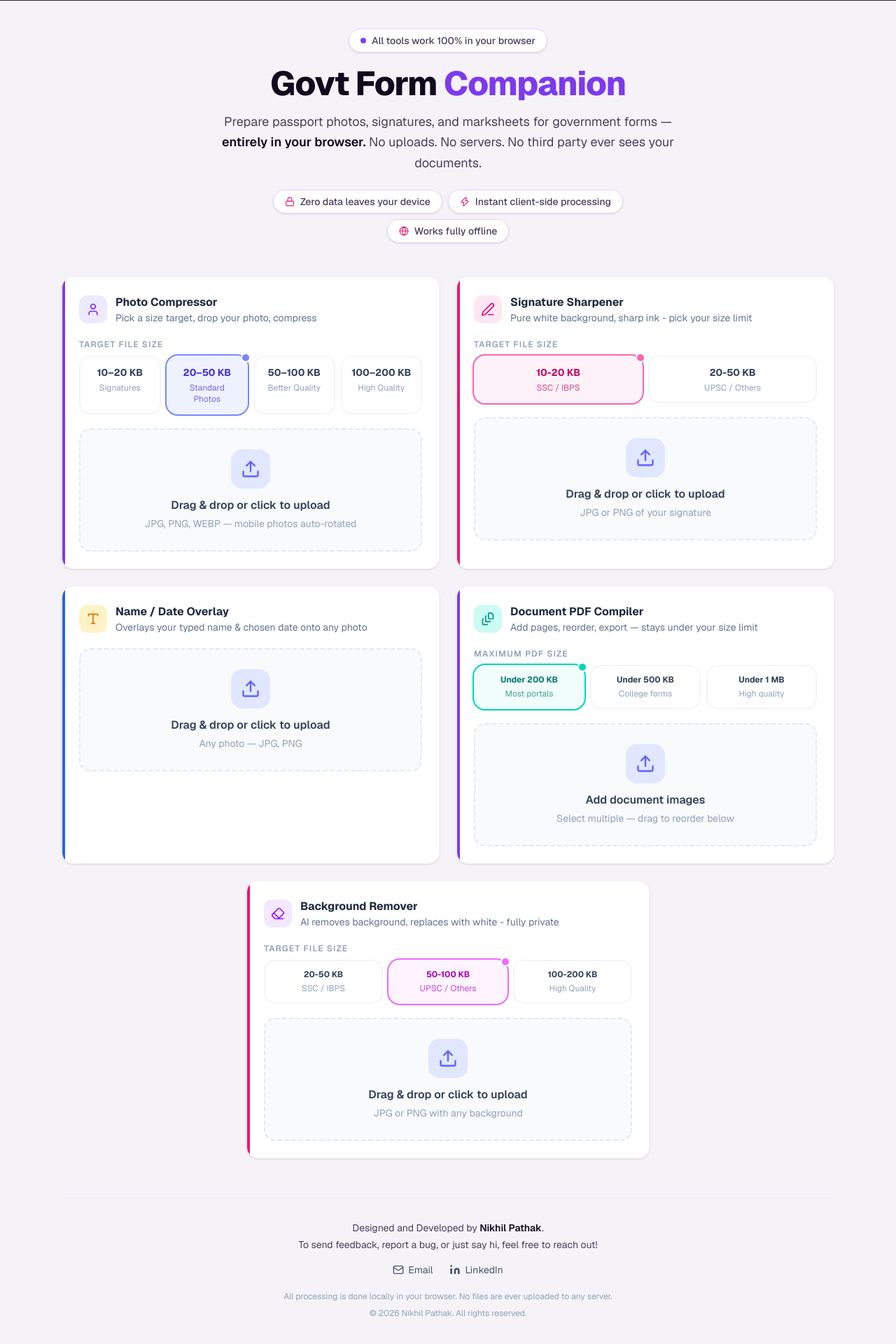
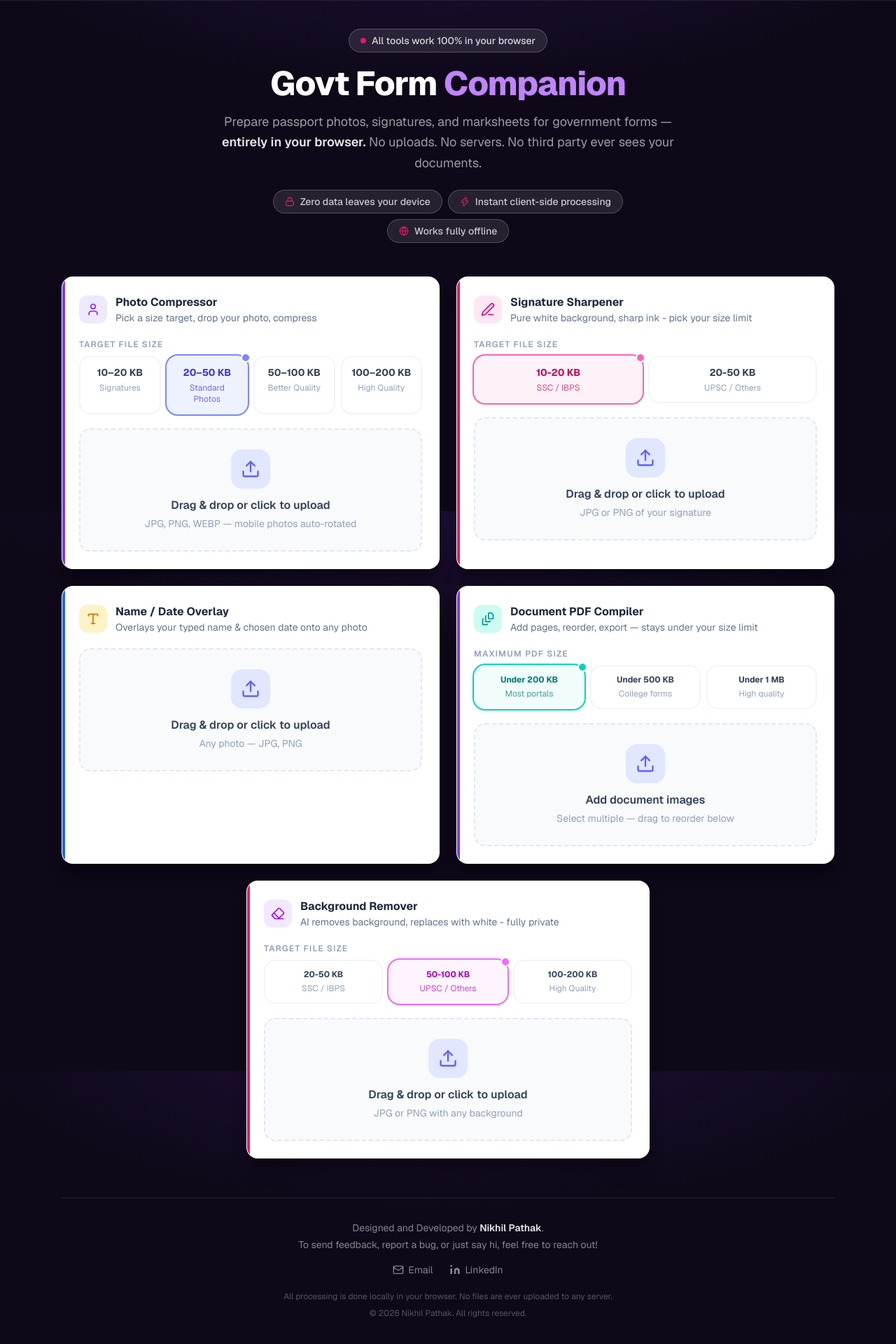
Before and after one commit to pixxel-nikhill/govt-form-companion, a Next.js app: page / in a window 1280 px wide. Shown: the part 70-1990 px from the top of the page at 70% size. Built offline with nearby package versions, Linux system fonts and the light colour scheme.

Commit message:
final UI touches

```diff
--- a/src/app/globals.css
+++ b/src/app/globals.css
@@ -1,11 +1,8 @@
 @import "tailwindcss";
 
 :root {
-  --background: #f5f3f7;
-  --foreground: #12091e;
-  --accent-pink: #e8176b;
-  --accent-purple: #7c3aed;
-  --accent-blue: #2563eb;
+  --background: #0e0818;
+  --foreground: #f0ebff;
 }
 
 @theme inline {
@@ -20,17 +17,19 @@ body {
   color: var(--foreground);
   font-family: var(--font-geist-sans, Arial, Helvetica, sans-serif);
   -webkit-font-smoothing: antialiased;
+  background-image: radial-gradient(ellipse 80% 50% at 50% -10%, rgba(124,58,237,0.18) 0%, transparent 70%);
+  background-attachment: fixed;
 }
 
 /* Custom scrollbar */
 ::-webkit-scrollbar { width: 6px; height: 6px; }
-::-webkit-scrollbar-track { background: #ede9f4; }
-::-webkit-scrollbar-thumb { background: #c4b5d9; border-radius: 999px; }
-::-webkit-scrollbar-thumb:hover { background: #9f7aea; }
+::-webkit-scrollbar-track { background: #1a1030; }
+::-webkit-scrollbar-thumb { background: #5b21b6; border-radius: 999px; }
+::-webkit-scrollbar-thumb:hover { background: #7c3aed; }
 
 /* Drop zone pulse animation */
 @keyframes borderPulse {
   0%, 100% { border-color: #7c3aed; }
-  50% { border-color: #c4b5fd; }
+  50% { border-color: #e8176b; }
 }
 .drop-active { animation: borderPulse 1s ease-in-out infinite; }
--- a/src/app/page.tsx
+++ b/src/app/page.tsx
@@ -26,7 +26,7 @@ const PILLS = [
 
 export default function Home() {
   return (
-    <div className="min-h-screen bg-[#f5f3f7]">
+    <div className="min-h-screen">
       <Header />
 
       <main className="mx-auto max-w-6xl px-4 py-10 sm:px-6">
@@ -37,24 +37,24 @@ export default function Home() {
           transition={{ duration: 0.5 }}
           className="mb-12 text-center"
         >
-          <div className="inline-flex items-center gap-2 rounded-full bg-white px-4 py-1.5 mb-5 border border-purple-200 shadow-sm">
-            <span className="h-2 w-2 rounded-full bg-[#7c3aed] animate-pulse" />
-            <span className="text-sm font-medium text-[#4a3f5c]">All tools work 100% in your browser</span>
+          <div className="inline-flex items-center gap-2 rounded-full bg-white/10 px-4 py-1.5 mb-5 border border-white/20">
+            <span className="h-2 w-2 rounded-full bg-[#e8176b] animate-pulse" />
+            <span className="text-sm font-medium text-white/80">All tools work 100% in your browser</span>
           </div>
 
-          <h1 className="text-4xl font-extrabold tracking-tight text-[#12091e] sm:text-5xl">
+          <h1 className="text-4xl font-extrabold tracking-tight text-white sm:text-5xl">
             Govt Form{" "}
-            <span className="text-[#7c3aed]">Companion</span>
+            <span className="text-[#c084fc]">Companion</span>
           </h1>
-          <p className="mt-4 max-w-2xl mx-auto text-lg text-[#4a3f5c] leading-relaxed">
+          <p className="mt-4 max-w-2xl mx-auto text-lg text-white/60 leading-relaxed">
             Prepare passport photos, signatures, and marksheets for government forms —{" "}
-            <span className="font-semibold text-[#12091e]">entirely in your browser.</span>{" "}
+            <span className="font-semibold text-white/90">entirely in your browser.</span>{" "}
             No uploads. No servers. No third party ever sees your documents.
           </p>
 
           <div className="mt-6 flex flex-wrap justify-center gap-2 max-w-lg mx-auto">
             {PILLS.map(({ icon: Icon, label }) => (
-              <span key={label} className="inline-flex items-center gap-2 rounded-full bg-white border border-purple-200 px-4 py-1.5 text-sm font-medium text-[#4a3f5c] shadow-sm">
+              <span key={label} className="inline-flex items-center gap-2 rounded-full bg-white/10 border border-white/20 px-4 py-1.5 text-sm font-medium text-white/75">
                 <Icon className="h-3.5 w-3.5 text-[#e8176b]" />
                 {label}
               </span>
@@ -86,11 +86,11 @@ export default function Home() {
           initial={{ opacity: 0 }}
           animate={{ opacity: 1 }}
           transition={{ delay: 0.6 }}
-          className="mt-14 border-t border-purple-100 pt-8 pb-6 text-center text-sm text-[#4a3f5c]"
+          className="mt-14 border-t border-white/10 pt-8 pb-6 text-center text-sm text-white/50"
         >
           <p>
             Designed and Developed by{" "}
-            <span className="font-semibold text-[#12091e]">Nikhil Pathak</span>.
+            <span className="font-semibold text-white/90">Nikhil Pathak</span>.
           </p>
           <p className="mt-1">
             To send feedback, report a bug, or just say hi, feel free to reach out!
@@ -98,7 +98,7 @@ export default function Home() {
           <div className="mt-4 flex items-center justify-center gap-6">
             <a
               href="mailto:pathakn620@gmail.com"
-              className="inline-flex items-center gap-1.5 text-slate-600 transition-colors hover:text-[#e8176b]"
+              className="inline-flex items-center gap-1.5 text-white/50 transition-colors hover:text-[#e8176b]"
             >
               <svg xmlns="http://www.w3.org/2000/svg" className="h-4 w-4" viewBox="0 0 24 24" fill="none" stroke="currentColor" strokeWidth="2" strokeLinecap="round" strokeLinejoin="round">
                 <rect width="20" height="16" x="2" y="4" rx="2" />
@@ -110,7 +110,7 @@ export default function Home() {
               href="https://www.linkedin.com/in/nikhil-pathak-dev"
               target="_blank"
               rel="noopener noreferrer"
-              className="inline-flex items-center gap-1.5 text-slate-600 transition-colors hover:text-[#e8176b]"
+              className="inline-flex items-center gap-1.5 text-white/50 transition-colors hover:text-[#e8176b]"
             >
               <svg xmlns="http://www.w3.org/2000/svg" className="h-4 w-4" viewBox="0 0 24 24" fill="currentColor">
                 <path d="M16 8a6 6 0 0 1 6 6v7h-4v-7a2 2 0 0 0-2-2 2 2 0 0 0-2 2v7h-4v-7a6 6 0 0 1 6-6z" />
@@ -120,10 +120,10 @@ export default function Home() {
               LinkedIn
             </a>
           </div>
-          <p className="mt-5 text-xs text-slate-400">
+          <p className="mt-5 text-xs text-white/30">
             All processing is done locally in your browser. No files are ever uploaded to any server.
           </p>
-          <p className="mt-2 text-xs text-slate-400">
+          <p className="mt-2 text-xs text-white/30">
             &copy; {new Date().getFullYear()} Nikhil Pathak. All rights reserved.
           </p>
         </motion.footer>
--- a/src/components/layout/Header.tsx
+++ b/src/components/layout/Header.tsx
@@ -9,7 +9,7 @@ export default function Header() {
       initial={{ y: -20, opacity: 0 }}
       animate={{ y: 0, opacity: 1 }}
       transition={{ duration: 0.4 }}
-      className="sticky top-0 z-50 bg-[#12091e] border-b border-white/10"
+      className="sticky top-0 z-50 bg-[#0e0818]/90 backdrop-blur-xl border-b border-white/10"
     >
       <div className="mx-auto flex max-w-6xl items-center justify-between px-6 py-4">
         <div className="flex items-center gap-3">
--- a/src/components/layout/ToolCard.tsx
+++ b/src/components/layout/ToolCard.tsx
@@ -14,7 +14,7 @@ export default function ToolCard({ children, accent, index }: Props) {
       initial={{ opacity: 0, y: 24 }}
       animate={{ opacity: 1, y: 0 }}
       transition={{ duration: 0.4, delay: index * 0.08 }}
-      className={`relative overflow-hidden rounded-2xl bg-white p-6 shadow-sm border border-purple-100/60 hover:shadow-lg hover:border-purple-200 transition-all duration-300`}
+      className={`relative overflow-hidden rounded-2xl bg-white p-6 shadow-xl shadow-black/30 border border-white/10 hover:shadow-2xl hover:shadow-purple-900/20 transition-all duration-300`}
     >
       <div className={`absolute inset-y-0 left-0 w-1 ${accent}`} />
       {children}
```
